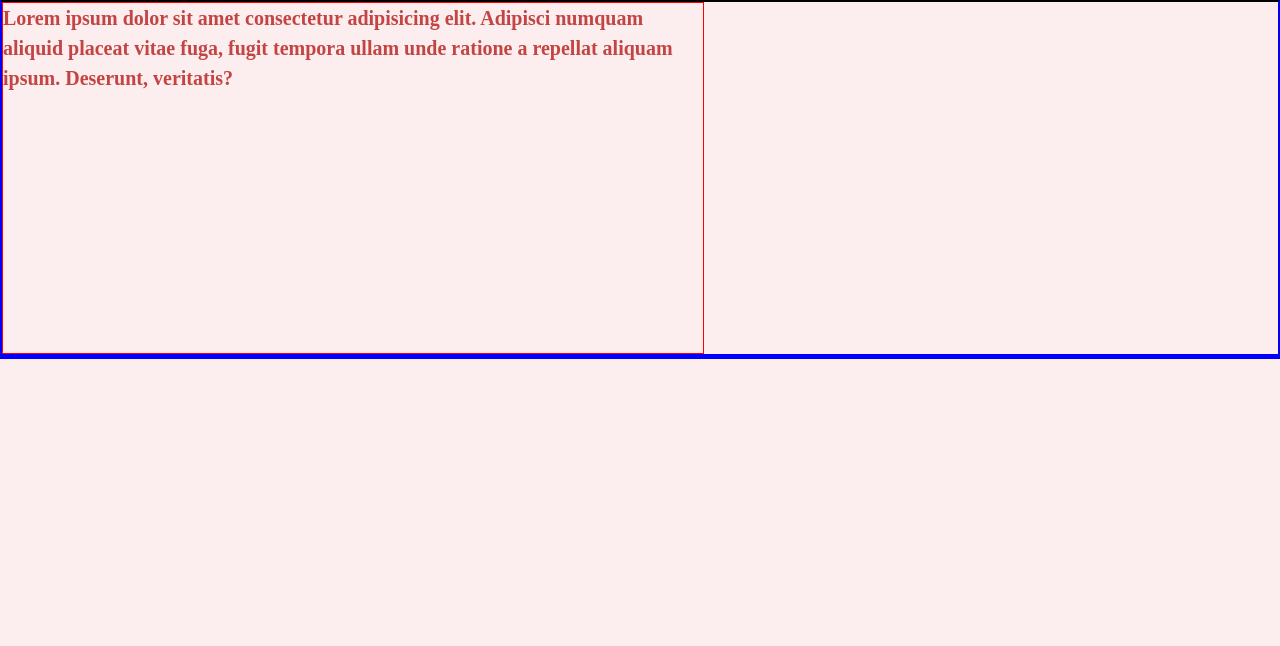
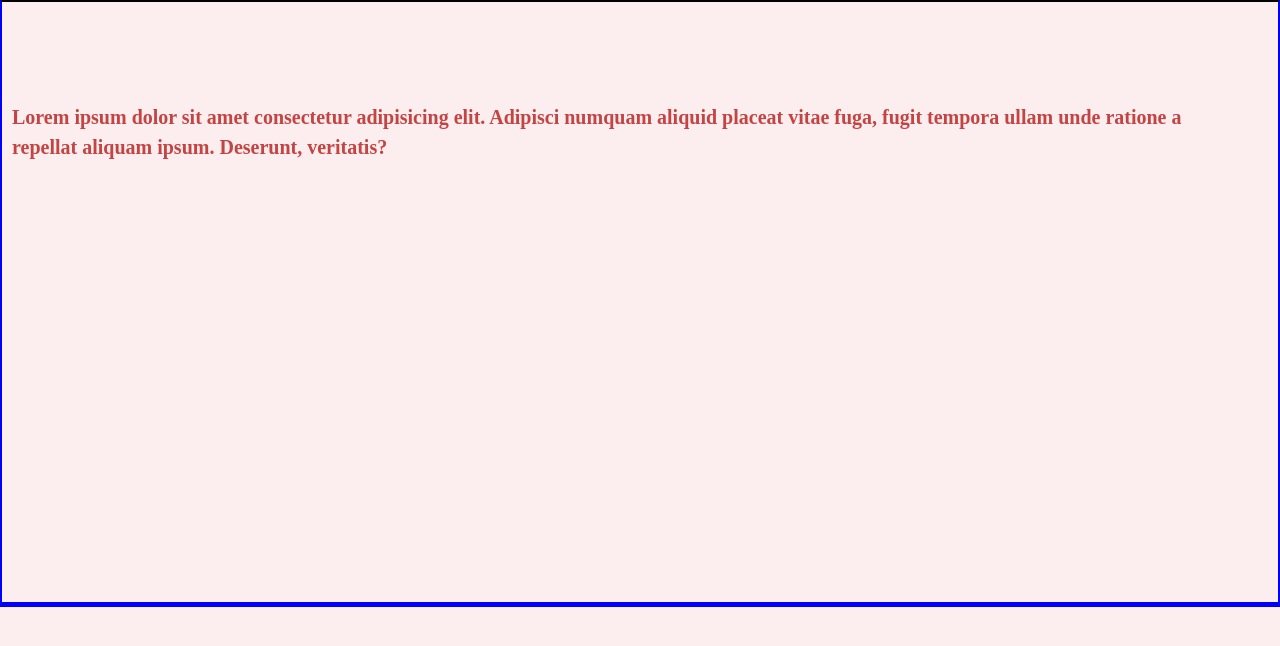
Before and after one commit to avk256/testCSS, a plain HTML site: page index.html in a window 1280 px wide. Drawn offline with Linux system fonts and the light colour scheme.

Commit message:
Add paddings and margins

```diff
--- a/assets/styles/style.css
+++ b/assets/styles/style.css
@@ -11,16 +11,27 @@ body {
     border-top-color: black;
     border-bottom-width: 5px;
 
+    height: 600px;
+
 }
 p::first-letter {
     font-size: 26px;
     color:blue
   }
 
-.text {
+/* .text {
     border: 1px solid red;
     max-width: 700px;
     min-width: 300px;
     width: 100%;
     min-height: 350px;
+    height: 100$;
+
+} */
+
+.text {
+    padding: 50px;
+    margin-top: 50px;
+    padding-left: 10px;
+
 }
```
